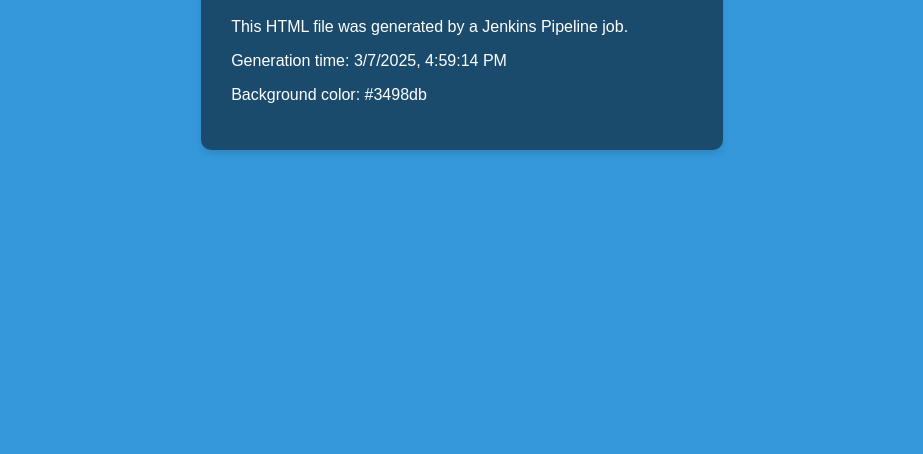
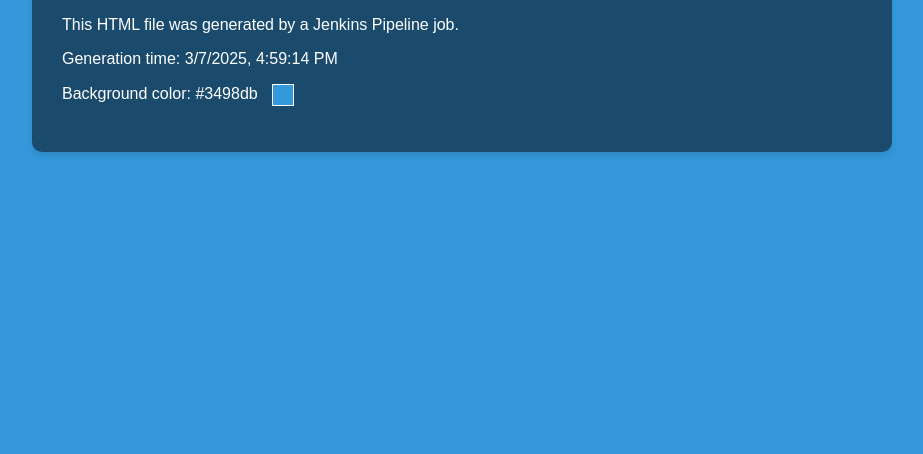
Before and after one commit to PYagodin/jenkinsTest, a plain HTML site: page index.html in a window 1280 px wide. Shown: the part 386-840 px from the top of the page, without its empty margins (178-1101 px from the left). Drawn offline with Linux system fonts and the light colour scheme.

Commit message:
Improve HTML generation with direct parameters and visible background color

```diff
--- a/index.html
+++ b/index.html
@@ -4,7 +4,7 @@
 		<meta charset="UTF-8" />
 		<meta name="viewport" content="width=device-width, initial-scale=1.0" />
 		<title>Jenkins Pipeline HTML Output</title>
-		<style>
+		<style id="dynamicStyle">
 			body {
 				font-family: Arial, sans-serif;
 				background-color: #3498db;
@@ -23,6 +23,7 @@
 				padding: 30px;
 				box-shadow: 0 4px 6px rgba(0, 0, 0, 0.1);
 				max-width: 800px;
+				width: 100%;
 			}
 			h1 {
 				margin-top: 0;
@@ -32,6 +33,14 @@
 			.info {
 				margin-top: 20px;
 			}
+			.color-sample {
+				display: inline-block;
+				width: 20px;
+				height: 20px;
+				border: 1px solid white;
+				vertical-align: middle;
+				margin-left: 10px;
+			}
 		</style>
 	</head>
 	<body>
@@ -40,7 +49,10 @@
 			<div class="info">
 				<p>This HTML file was generated by a Jenkins Pipeline job.</p>
 				<p>Generation time: <span id="timestamp"></span></p>
-				<p>Background color: <span id="colorCode"></span></p>
+				<p>
+					Background color: <span id="colorCode"></span>
+					<span class="color-sample" id="colorSample"></span>
+				</p>
 			</div>
 		</div>
 
@@ -61,9 +73,17 @@
 				var title = getUrlParameter("title") || "Jenkins Pipeline HTML Output";
 				var color = getUrlParameter("color") || "#3498db";
 
+				// Ensure the color is properly formatted
+				if (!color.startsWith("#")) {
+					color = "#" + color;
+				}
+
+				console.log("Applying color: " + color);
+
 				// Update the page
 				document.getElementById("pageTitle").textContent = title;
 				document.getElementById("colorCode").textContent = color;
+				document.getElementById("colorSample").style.backgroundColor = color;
 				document.body.style.backgroundColor = color;
 				document.title = title;
 
```
Also changed, not shown: 2 other files.
